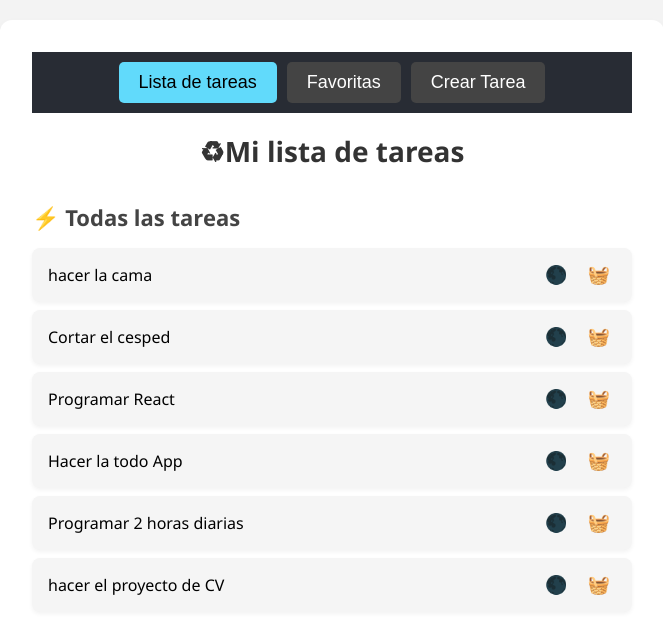
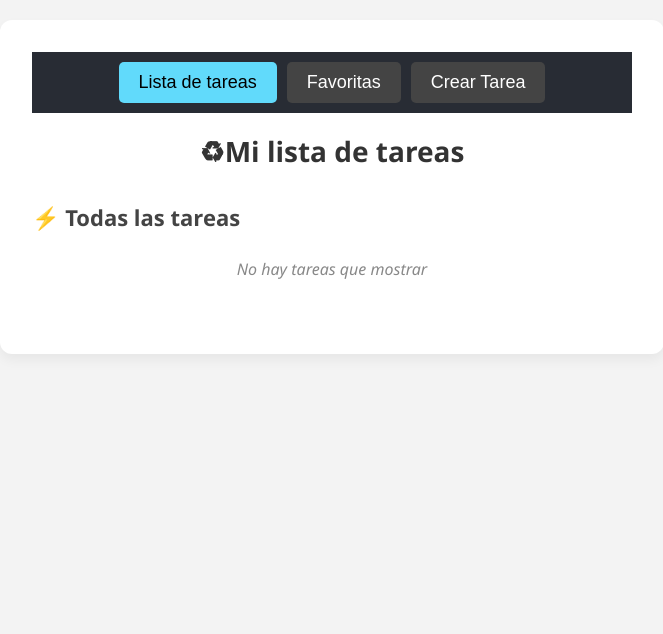
Before and after one commit to javier-ibanez-vizuete/react-todo-app, a React (Vite) app: page / in a window 1280 px wide. Shown: the top 634 px of the page, without its empty margins (308-971 px from the left). Built offline with nearby package versions, Linux system fonts and the light colour scheme.

Commit message:
feat(localStorage): sync data with localStorage

```diff
--- a/src/App.jsx
+++ b/src/App.jsx
@@ -5,71 +5,84 @@ import { Tabs } from "./components/Navigation/Tabs";
 import { TodoForm } from "./components/TodoForm/TodoForm";
 import { TodoList } from "./components/TodoList/TodoList";
 import { Favorites } from "./components/Favorites/Favorites";
+import { storage } from "./helpers/storage";
 
-const INITIAL_TODOS = [
-	{
-		text: "hacer la cama",
-		completed: false,
-		done: false,
-		favorite: false,
-		id: 1752598904698,
-	},
-	{
-		text: "Cortar el cesped",
-		completed: false,
-		done: false,
-		favorite: false,
-		id: 1752598942394,
-	},
-	{
-		text: "Programar React",
-		completed: false,
-		done: false,
-		favorite: false,
-		id: 1752598945746,
-	},
-	{
-		text: "Hacer la todo App",
-		completed: false,
-		done: false,
-		favorite: false,
-		id: 1752598949402,
-	},
-	{
-		text: "Programar 2 horas diarias",
-		completed: false,
-		done: false,
-		favorite: false,
-		id: 1752598954082,
-	},
-	{
-		text: "hacer el proyecto de CV",
-		completed: false,
-		done: false,
-		favorite: false,
-		id: 1752598958882,
-	},
-];
+const STORAGE_TODOS_KEY = "todos";
+
+// const INITIAL_TODOS = [
+// 	{
+// 		text: "hacer la cama",
+// 		completed: false,
+// 		done: false,
+// 		favorite: false,
+// 		id: 1752598904698,
+// 	},
+// 	{
+// 		text: "Cortar el cesped",
+// 		completed: false,
+// 		done: false,
+// 		favorite: false,
+// 		id: 1752598942394,
+// 	},
+// 	{
+// 		text: "Programar React",
+// 		completed: false,
+// 		done: false,
+// 		favorite: false,
+// 		id: 1752598945746,
+// 	},
+// 	{
+// 		text: "Hacer la todo App",
+// 		completed: false,
+// 		done: false,
+// 		favorite: false,
+// 		id: 1752598949402,
+// 	},
+// 	{
+// 		text: "Programar 2 horas diarias",
+// 		completed: false,
+// 		done: false,
+// 		favorite: false,
+// 		id: 1752598954082,
+// 	},
+// 	{
+// 		text: "hacer el proyecto de CV",
+// 		completed: false,
+// 		done: false,
+// 		favorite: false,
+// 		id: 1752598958882,
+// 	},
+// ];
+
+const INITIAL_TODOS = storage.get(STORAGE_TODOS_KEY);
 
 export const App = () => {
 	const [activeTab, setActiveTab] = useState(Tabs.TODOS);
-	const [todos, setTodos] = useState(INITIAL_TODOS);
+	const [todos, setTodos] = useState(INITIAL_TODOS || []);
 
-	const addTodo = (newTodo) => setTodos((prev) => [...prev, newTodo]);
+	const addTodo = (newTodo) =>
+		setTodos((prev) => {
+			const newTodos = [...prev, newTodo];
+			storage.save(STORAGE_TODOS_KEY, newTodos);
+			return newTodos;
+		});
 
 	const onToggleTodo = (id) => {
 		const updateTodos = todos.map((todo) => (todo.id === id ? { ...todo, done: !todo.done } : todo));
 		setTodos(updateTodos);
+		storage.save(STORAGE_TODOS_KEY, updateTodos);
 	};
 
 	const onToggleFavorite = (id) => {
 		const updateTodos = todos.map((todo) => (todo.id === id ? { ...todo, favorite: !todo.favorite } : todo));
 		setTodos(updateTodos);
+		storage.save(STORAGE_TODOS_KEY, updateTodos);
 	};
 
 	const onDeleteTodo = (id) => {
 		const filteredTodo = todos.filter((todo) => todo.id !== id);
 		setTodos(filteredTodo);
+		storage.save(STORAGE_TODOS_KEY, filteredTodo);
 	};
 
 	return (
```
